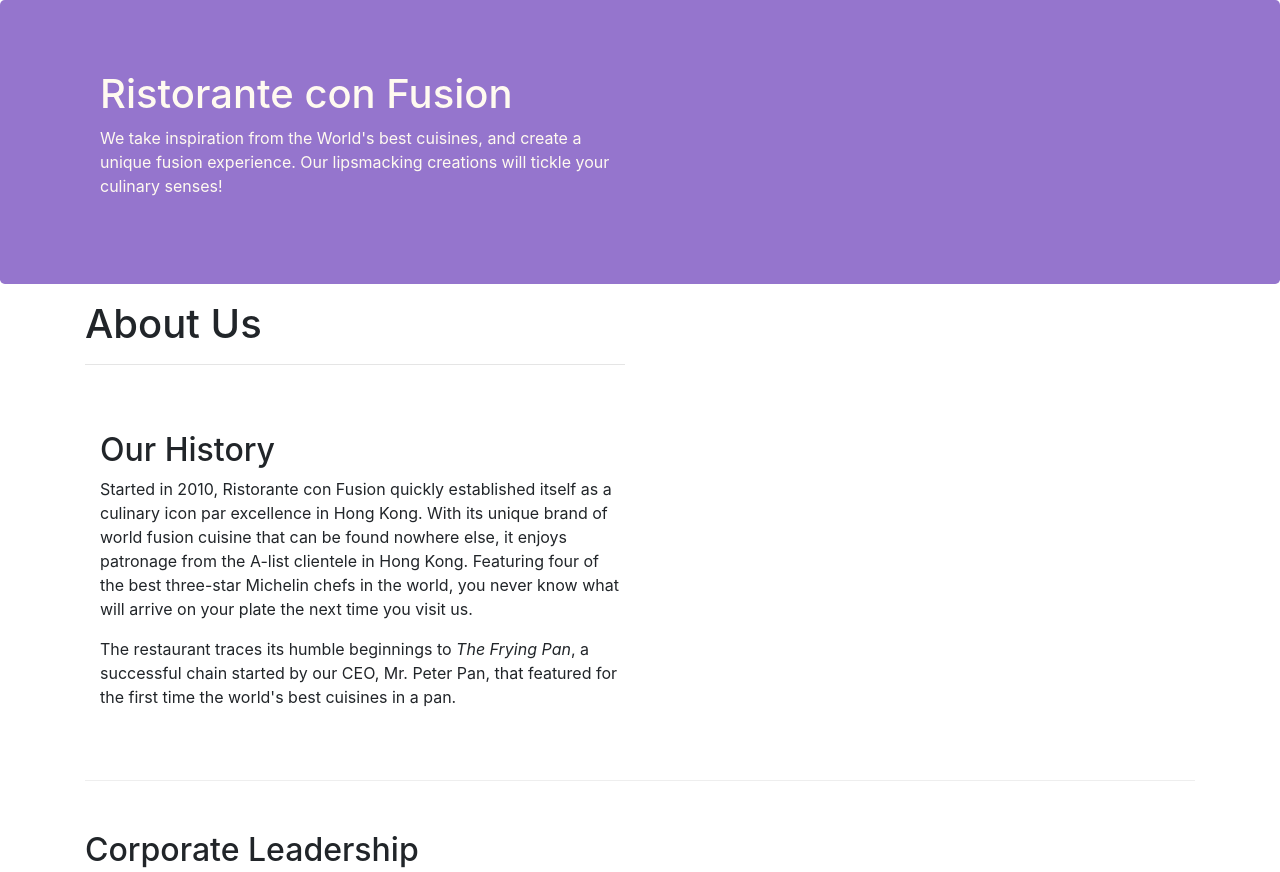
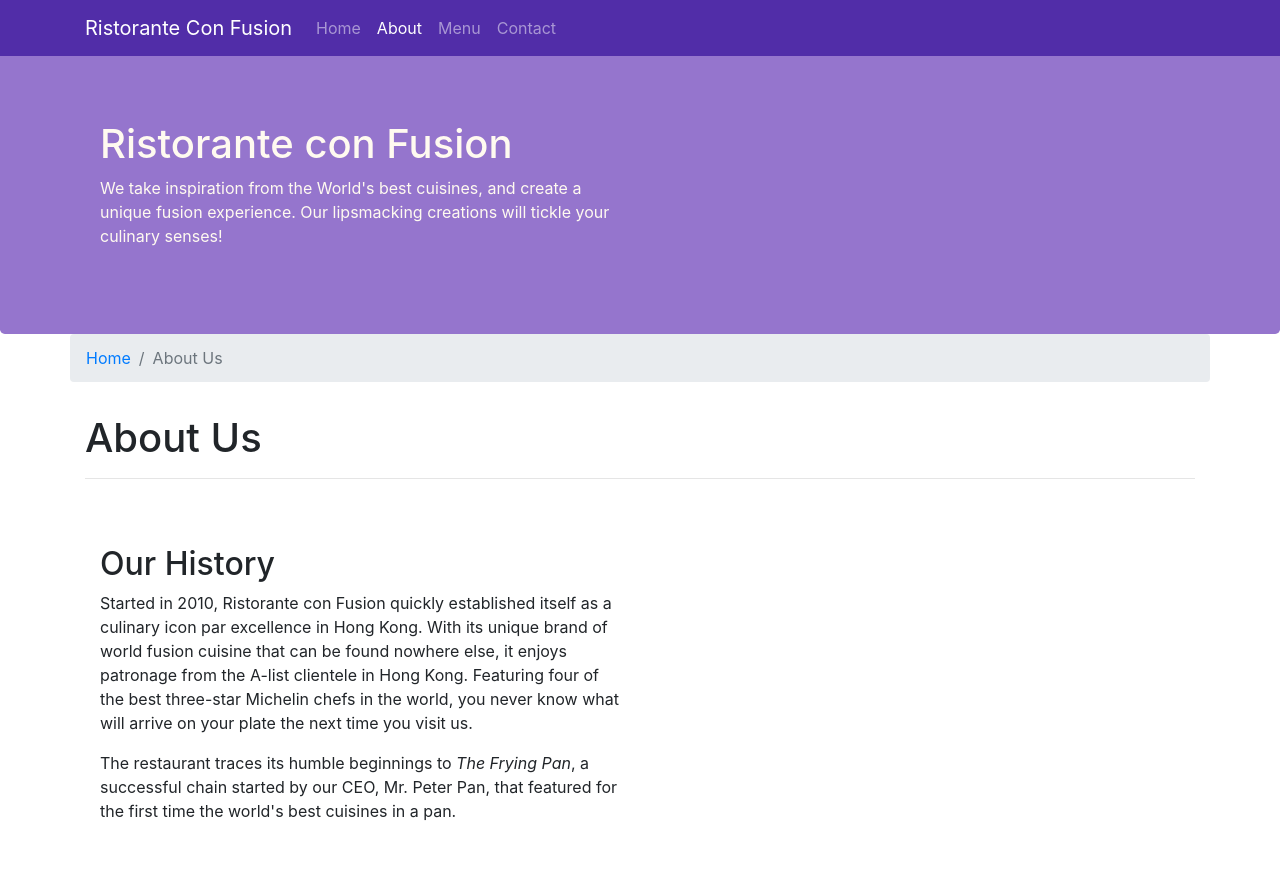
Before and after one commit to geoffvargo/conFusion, a website: page aboutus.html in a window 1280 px wide. Shown: the top 872 px of the page. Drawn offline with nearby package versions, Linux system fonts and the light colour scheme.

Commit message:
navbar breadcrumbs

```diff
--- a/aboutus.html
+++ b/aboutus.html
@@ -14,6 +14,23 @@
 </head>
 
 <body>
+	<nav class="navbar navbar-dark navbar-expand-sm fixed-top">
+		<div class="container">
+			<button class="navbar-toggler" type="button" data-toggle="collapse"
+			        data-target="#Navbar">
+				<span class="navbar-toggler-icon mr-auto"></span>
+			</button>
+			<a class="navbar-brand" href="./index.html">Ristorante Con Fusion</a>
+			<div class="collapse navbar-collapse" id="Navbar">
+				<ul class="navbar-nav mr-auto">
+					<li class="nav-item"><a class="nav-link" href="./index.html">Home</a></li>
+					<li class="nav-item active"><a class="nav-link" href="">About</a></li>
+					<li class="nav-item"><a class="nav-link" href="">Menu</a></li>
+					<li class="nav-item"><a class="nav-link" href="">Contact</a></li>
+				</ul>
+			</div>
+		</div>
+	</nav>
 
 	<header class="jumbotron">
 		<div class="container">
@@ -32,7 +49,12 @@
 
 	<div class="container">
 		<div class="row">
-			<div class="col-12 col-sm-6 pt-3">
+			<ol class="col-12 breadcrumb">
+				<li class="breadcrumb-item"><a href="./index.html">Home</a></li>
+				<li class="breadcrumb-item active">About Us</li>
+			</ol>
+
+			<div class="col-12 pt-3">
 				<h1>About Us</h1>
 				<hr>
 			</div>
@@ -59,7 +81,8 @@
 			<div>
 				<h2>Corporate Leadership</h2>
 				<h3>Peter Pan <small>Chief Epicurious Officer</small></h3>
-				<p class="d-none d-sm-block">Our CEO, Peter, credits his hardworking East Asian immigrant parents who
+				<p class="d-none d-sm-block">Our CEO, Peter, credits his hardworking East Asian
+					immigrant parents who
 					undertook the arduous journey to the shores of America with the intention of
 					giving their children the best future. His mother's wizardy in the kitchen
 					whipping up the tastiest dishes with whatever is available inexpensively at the
@@ -67,19 +90,22 @@
 					<em>The Frying Pan</em> became well known. He brings his zeal for fusion
 					cuisines to this restaurant, pioneering cross-cultural culinary connections.</p>
 				<h3>Dhanasekaran Witherspoon <small>Chief Food Officer</small></h3>
-				<p class="d-none d-sm-block">Our CFO, Danny, as he is affectionately referred to by his colleagues, comes from
+				<p class="d-none d-sm-block">Our CFO, Danny, as he is affectionately referred to by
+					his colleagues, comes from
 					a long established family tradition in farming and produce. His experiences
 					growing up on a farm in the Australian outback gave him great appreciation for
 					varieties of food sources. As he puts it in his own words, <em>Everything that
 						runs, wins, and everything that stays, pays!</em></p>
 				<h3>Agumbe Tang <small>Chief Taste Officer</small></h3>
-				<p class="d-none d-sm-block">Blessed with the most discerning gustatory sense, Agumbe, our CTO, personally
+				<p class="d-none d-sm-block">Blessed with the most discerning gustatory sense,
+					Agumbe, our CTO, personally
 					ensures that every dish that we serve meets his exacting tastes. Our chefs dread
 					the tongue lashing that ensues if their dish does not meet his exacting
 					standards. He lives by his motto, <em>You click only if you survive my
 						lick.</em></p>
 				<h3>Alberto Somayya <small>Executive Chef</small></h3>
-				<p class="d-none d-sm-block">Award winning three-star Michelin chef with wide International experience having
+				<p class="d-none d-sm-block">Award winning three-star Michelin chef with wide
+					International experience having
 					worked closely with whos-who in the culinary world, he specializes in creating
 					mouthwatering Indo-Italian fusion experiences. He says, <em>Put together the
 						cuisines from the two craziest cultures, and you get a winning hit! Amma
--- a/css/styles.css
+++ b/css/styles.css
@@ -7,7 +7,7 @@
     margin: 0px auto;
     padding: 50px 0px 50px 0px;
     border-bottom: 1px ridge;
-    min-height: 400px;
+    min-height: 40px;
 }
 
 .footer {
@@ -28,3 +28,12 @@
     margin: 0px;
     color: #0f0f0f;
 }
+
+body {
+    padding: 50px 0px 0px 0px;
+    z-index: 0;
+}
+
+.navbar-dark {
+    background-color: #512da8;
+}
```
Also changed, not shown: index.html (+17 -0 lines).
